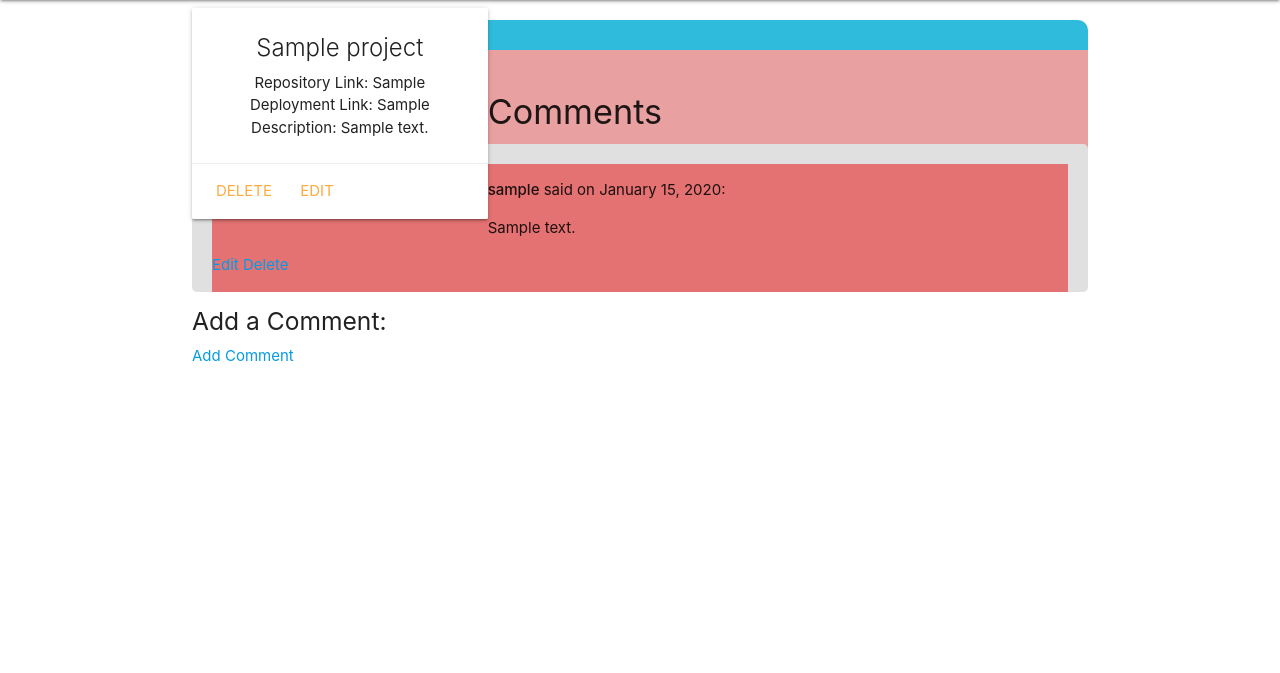
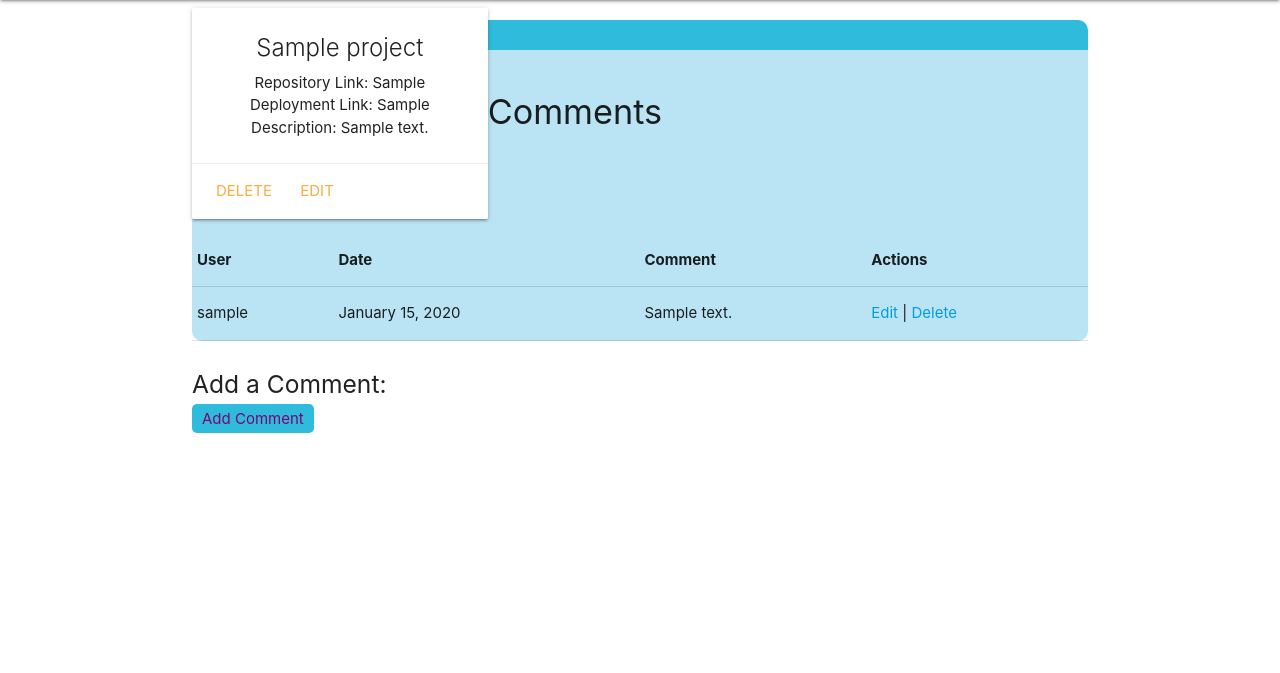
Before and after one commit to NoahCSmith93/General-Archive, a Django app: page /projects/1/ in a window 1280 px wide. Shown: the part 64-737 px from the top of the page. Run offline with Django 3.2, Linux system fonts and the light colour scheme; tables that the repository leaves empty hold one stand-in row (values such as "Sample post"); some libraries are stand-ins or nearby versions.

Commit message:
adds more styling

```diff
--- a/main_app/static/css/style.css
+++ b/main_app/static/css/style.css
@@ -26,55 +26,39 @@ ul {
 
 .comments-section {
     border-top: 30px solid #2fbbdb;
-    background-color: #e8a0a0;
+    background-color: #bae4f4;
     padding-top: 20px;
     margin-top: 20px;
     border-radius: 10px;
 }
 
-.comment {
-    border-bottom: 20px solid #2fbbdb;
-    padding: 15px 0;
-    border: 20px solid #e0e0e0; /* Light border for each comment */
-    border-radius: 5px;
-    background-color: #e47272; /*  background */
+.comment strong {
+    font-weight: bold;
 }
 
-
-.comment:last-child {
-    border-bottom: none;
+.comment a:hover {
+    color: #9800b3;
 }
 
-.comment-author {
-    display: flex;
-    align-items: center;
+.add-comment {
+    margin-top: 30px;
 }
 
-.comment-author img {
-    width: 40px;
-    height: 40px;
-    border-radius: 50%;
-    margin-right: 10px;
+.add-comment h5 {
+    margin-bottom: 10px;
 }
 
-.comment-content {
-    margin: 10px 0;
+.add-comment a {
+    padding: 5px 10px;
+    text-decoration: none;
+    color: #7b0373;
+    background-color: #2fbbdb;
+    border-radius: 5px;
+    transition: background-color 0.3s;
 }
 
-.comment-actions {
-    font-size: 0.9em;
-}
-
-.comment-actions a {
-    margin-right: 10px;
-    color: #007BFF;
-    text-decoration: none;
-    transition: color 0.3s, text-decoration 0.3s;
-}
-
-.comment-actions a:hover {
-    color: #64c072;
-    text-decoration: underline;
+.add-comment a:hover {
+    background-color: #cde57f;
 }
 
 
--- a/main_app/templates/projects/detail.html
+++ b/main_app/templates/projects/detail.html
@@ -17,14 +17,35 @@
 <!-- Display Comments Section -->
 <div class="comments-section">
     <h4>Comments</h4>
-    {% for comment in project.comment_set.all %}
-        <div class="comment">
-            <strong>{{ comment.user.username }}</strong> said on {{ comment.timestamp|date:"F j, Y" }}:
-            <p>{{ comment.content }}</p>
-                <a href="{% url 'edit_comment' project.id comment.id %}">Edit</a>
-                <a href="{% url 'delete_comment' project.id comment.id %}">Delete</a>
-        </div>
-    {% endfor %}
+    {% if project.comment_set.all.count == 0 %}
+    <p>No Comments ☹️</p>
+    {% else %}
+    <table>
+        <!-- Table Header -->
+        <thead>
+            <tr>
+                <th>User</th>
+                <th>Date</th>
+                <th>Comment</th>
+                <th>Actions</th>
+            </tr>
+        </thead>
+        <!-- Table Body -->
+        <tbody>
+            {% for comment in project.comment_set.all %}
+            <tr>
+                <td>{{ comment.user.username }}</td>
+                <td>{{ comment.timestamp|date:"F j, Y" }}</td>
+                <td>{{ comment.content }}</td>
+                <td>
+                    <a href="{% url 'edit_comment' project.id comment.id %}">Edit</a> |
+                    <a href="{% url 'delete_comment' project.id comment.id %}">Delete</a>
+                </td>
+            </tr>
+            {% endfor %}
+        </tbody>
+    </table>
+    {% endif %}
 </div>
 
 <!-- Add Comment Section -->
```
